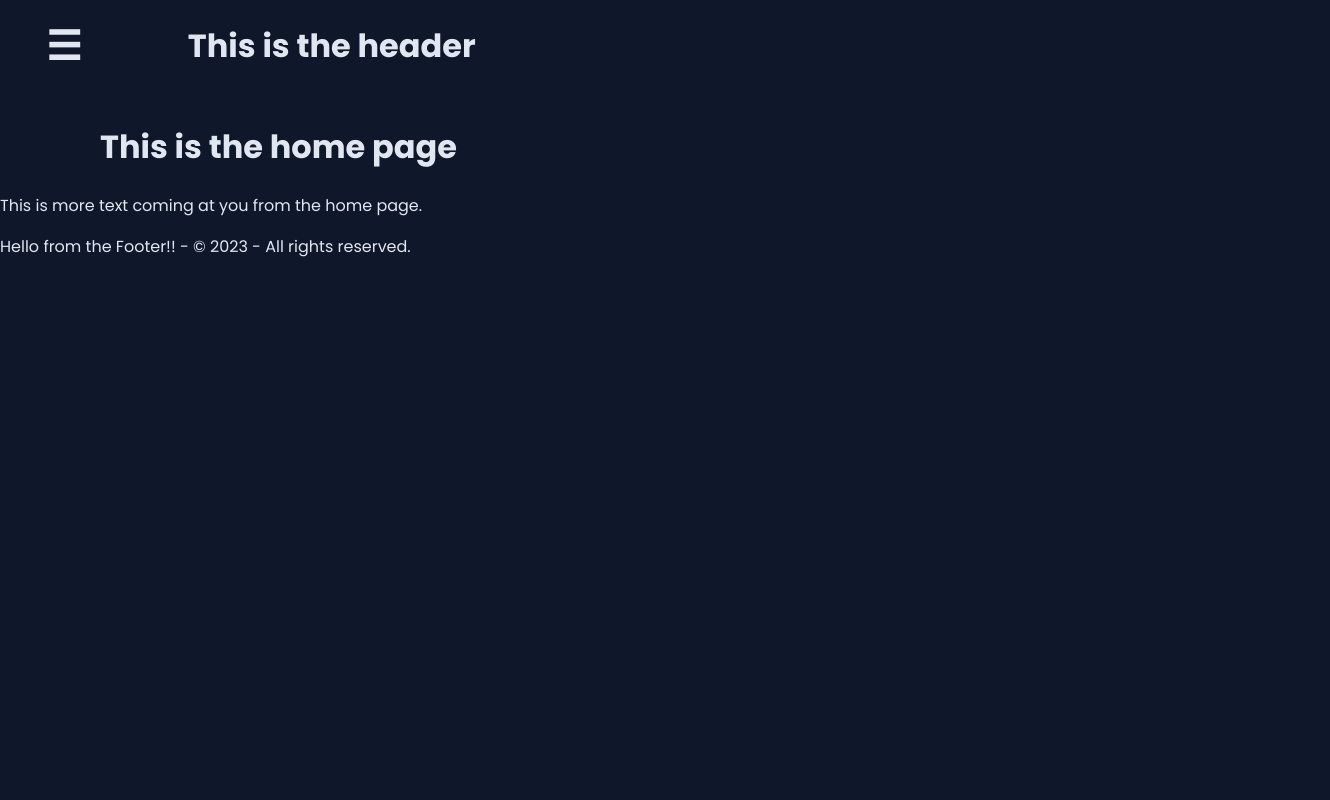
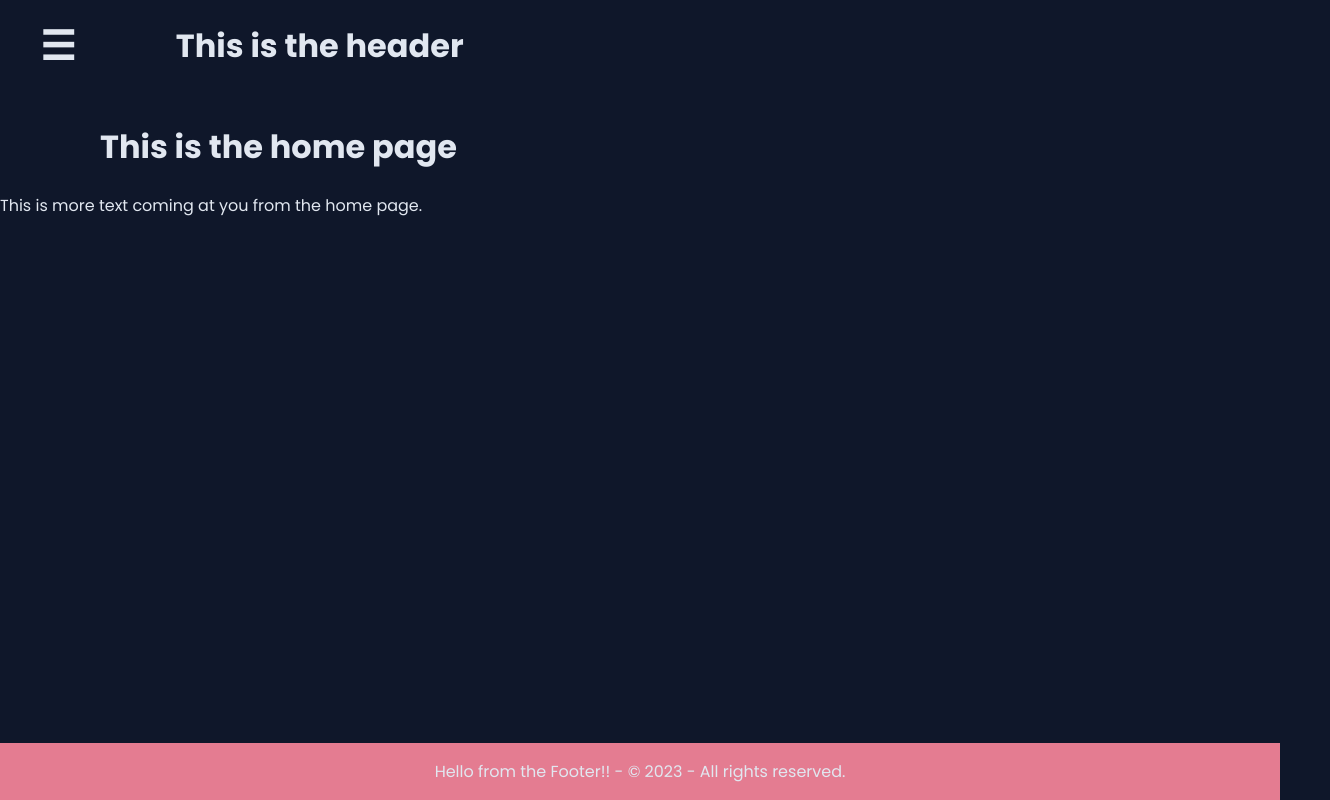
Before and after one commit to Dunconius/portfolio2024, a React (Create React App) app: page / in a window 1280 px wide. Shown: the whole page, 1330 px wide, since content can reach past the window. Built offline with nearby package versions, Linux system fonts and the light colour scheme.

Commit message:
feat: footer at bottom of page

```diff
--- a/src/components/Header.jsx
+++ b/src/components/Header.jsx
@@ -18,7 +18,7 @@ const Header = () => {
                 <h1>This is the header</h1>
             </div>
             <nav className={`nav-bar ${isOpen ? 'open' : ''}`}>
-                <div>
+                <div id="nav-links">
                     <NavLink to="/" onClick={() => setIsOpen(false)}>Home</NavLink>
                     <NavLink to="/about" onClick={() => setIsOpen(false)}>About</NavLink>
                     <NavLink to="/experience" onClick={() => setIsOpen(false)}>Experience</NavLink>
@@ -26,10 +26,10 @@ const Header = () => {
                     <NavLink to="/projects" onClick={() => setIsOpen(false)}>Projects</NavLink>
                     <NavLink to="/contact" onClick={() => setIsOpen(false)}>Contact</NavLink>
                 </div>
-                <div>
-                    <h3>Light Mode</h3>
-                    <h3>Dark Mode</h3>
-                    <h3>Neon</h3>
+                <div id="theme-links">
+                    <button>Light Mode</button>
+                    <button>Dark Mode</button>
+                    <button>Neon</button>
                 </div>
             </nav>
         </header>
--- a/src/pages/About.jsx
+++ b/src/pages/About.jsx
@@ -1,12 +1,12 @@
 
-const About = ({ isVisible }) => {
-    return (
-      <section className={`main-info ${isVisible ? 'visible' : ''}`} id="about">
-        <h2>About Me</h2>
-        <p>As a junior web developer with a unique background, I bring a distinct perspective to web development. My decade-long experience in interior design and has given me an expertise for making user-centric designs which informs my approach to all things UX/UI. I bring a unique blend of creative and technical ability to everything I do. I have a passion for problem-solving and the technical side of any creative project.</p>
-        <p>I aspire to leverage my diverse design and technical background to create innovative, user-centric web solutions that enhance the digital experience and am eager to contribute to innovative teams and dynamic projects.</p>
-      </section>
-    );
-};
+const About = () => (
+
+  <section className="main-info" id="about">
+    <h2>About Me</h2>
+    <p>As a junior web developer with a unique background, I bring a distinct perspective to web development. My decade-long experience in interior design and has given me an expertise for making user-centric designs which informs my approach to all things UX/UI. I bring a unique blend of creative and technical ability to everything I do. I have a passion for problem-solving and the technical side of any creative project.</p>
+    <p>I aspire to leverage my diverse design and technical background to create innovative, user-centric web solutions that enhance the digital experience and am eager to contribute to innovative teams and dynamic projects.</p>
+  </section>
+
+);
 
 export default About;
--- a/src/styles/App.css
+++ b/src/styles/App.css
@@ -4,8 +4,8 @@ html {
 
 body {
     display: flex;
+}
 
-}
 
 .portfolio-site {
     background-color: bisque;
--- a/src/styles/Header.css
+++ b/src/styles/Header.css
@@ -1,9 +1,13 @@
 @import url("variables.css");
+
+* {
+    box-sizing: border-box; /* Ensure padding and border are included in element's total width */
+}
 
 .header-div {
     /* background-color: var(--header-bg-color); */
     display: flex;
-    width: 100vw;
+    width: 100%;
     padding: 1px 10px 10px 40px;
 }
 
@@ -18,6 +22,7 @@
 }
 
 .hamburger-icon:hover {
+    color: var(--text-color);
     text-shadow: 0px 0px 4px;
 }
 
@@ -26,6 +31,8 @@ h1 {
 }
 
 .nav-bar {
+    display: flex;
+    justify-content: space-between;
     padding: 0px 20px;
     background-color: #111e3f;
     position: absolute;
@@ -53,3 +60,35 @@ h1 {
 .nav-bar a:hover {
     color: #000;
 }
+
+button {
+    display: block;
+    background: none;
+    border: none;
+    padding: 10px 0;
+    margin: 0;
+    font: inherit;
+    font-weight: 700;
+    color: inherit;
+    /* text-align: inherit; */
+    outline: none;
+    cursor: pointer;
+    /* Optionally, to remove the default focus outline: */
+    -webkit-appearance: none;
+    -moz-appearance: none;
+    appearance: none;
+}
+
+button:hover {
+    color: #000;
+}
+
+#theme-links {
+    display: flex;
+    flex-direction: column;
+}
+
+#theme-links button {
+    align-self: flex-end;
+
+}
--- a/src/styles/index.css
+++ b/src/styles/index.css
@@ -1,5 +1,4 @@
 @import url("variables.css");
-
 @import url('https://fonts.googleapis.com/css2?family=Poppins:ital,wght@0,100;0,200;0,300;0,400;0,500;0,600;0,700;0,800;0,900;1,100;1,200;1,300;1,400;1,500;1,600;1,700;1,800;1,900&display=swap');
 @import url('https://fonts.googleapis.com/css2?family=Inter:wght@100..900&display=swap');
 
@@ -19,3 +18,12 @@ code {
   font-family: source-code-pro, Menlo, Monaco, Consolas, 'Courier New',
     monospace;
 }
+
+.footer {
+  background-color: #e47c91;
+  position: fixed;
+  bottom: 0;
+  width: 100%;
+  display: flex;
+  justify-content: center;
+}
```
Also changed, not shown: src/components/NavBar.jsx (deleted, +0 -22 lines).
